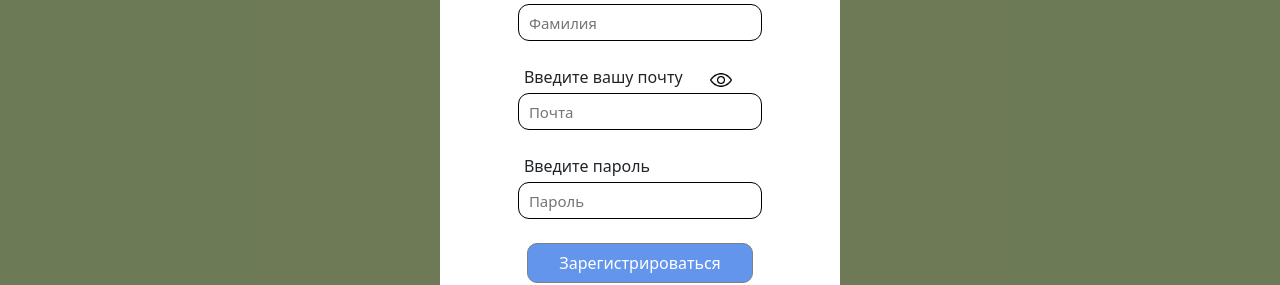
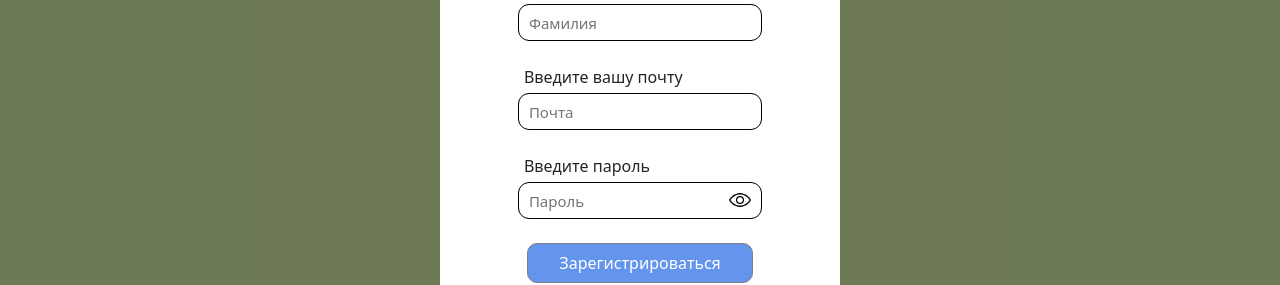
Before and after one commit to TheDedEgor/CourseHttpApp, a React (Create React App) app in the folder CourseHttpApp/ClientApp/: page /reg in a window 1280 px wide. Shown: the part 333-618 px from the top of the page. Built offline with nearby package versions, Linux system fonts and the light colour scheme.

Commit message:
Fixed position show_pass icon

```diff
--- a/CourseHttpApp/ClientApp/src/components/Auth/Auth.css
+++ b/CourseHttpApp/ClientApp/src/components/Auth/Auth.css
@@ -68,6 +68,6 @@
     width: 25px;
     height: 25px;
     position: absolute;
-    top: 0.9vw;
-    left: 19vw;
+    top: 12px;
+    left: 290px;
 }
--- a/CourseHttpApp/ClientApp/src/components/Course/Course.jsx
+++ b/CourseHttpApp/ClientApp/src/components/Course/Course.jsx
@@ -8,7 +8,7 @@ import {AiOutlineArrowUp} from 'react-icons/ai'
 import ScrollTop from "../UI/ScrollTop/ScrollTop";
 import {AiFillLock} from 'react-icons/ai'
 import SliderComponent from "../UI/Slider/SliderComponent";
-import Slider from 'react-slick'
+
 const Course = () =>{
     const token = localStorage.getItem("access_token")
     const [course,setCourse] = useState([])
--- a/CourseHttpApp/ClientApp/src/components/Register/Register.css
+++ b/CourseHttpApp/ClientApp/src/components/Register/Register.css
@@ -12,6 +12,7 @@
     border-radius: 10px;
 }
 .form_reg_item{
+    position: relative;
     width: 75%;
 }
 
@@ -57,8 +58,8 @@
     width: 22px;
     height: 22px;
     position: absolute;
-    top: 31.4vw;
-    left: 55.5vw;
+    top: 35px;
+    left: 210px;
 }
 .reg_error_red{
     outline: 1px solid #E16161;
--- a/CourseHttpApp/ClientApp/src/components/Register/Register.jsx
+++ b/CourseHttpApp/ClientApp/src/components/Register/Register.jsx
@@ -142,7 +142,8 @@ const Register = () => {
                         <RegValid error_msg={passwordError}></RegValid>
                     </div>
                     <div className="container_form_btn">
-                        <input disabled={!formValid} className="submit_btn reg_btn" type="submit" value="Зарегистрироваться"/>
+                        <input disabled={!formValid} className="submit_btn reg_btn" type="submit"
+                               value="Зарегистрироваться"/>
                         <RegValid error_msg={validUser}></RegValid>
                     </div>
                 </form>
--- a/CourseHttpApp/ClientApp/src/components/UI/Slider/SliderComponent.jsx
+++ b/CourseHttpApp/ClientApp/src/components/UI/Slider/SliderComponent.jsx
@@ -1,6 +1,5 @@
 import React,{useState,useEffect} from "react";
 import "./SliderComponent.css"
-import Slider from 'react-slick'
 import {FiChevronRight, FiChevronsRight} from "react-icons/fi";
 import {FiChevronsLeft} from "react-icons/fi";
 
```
